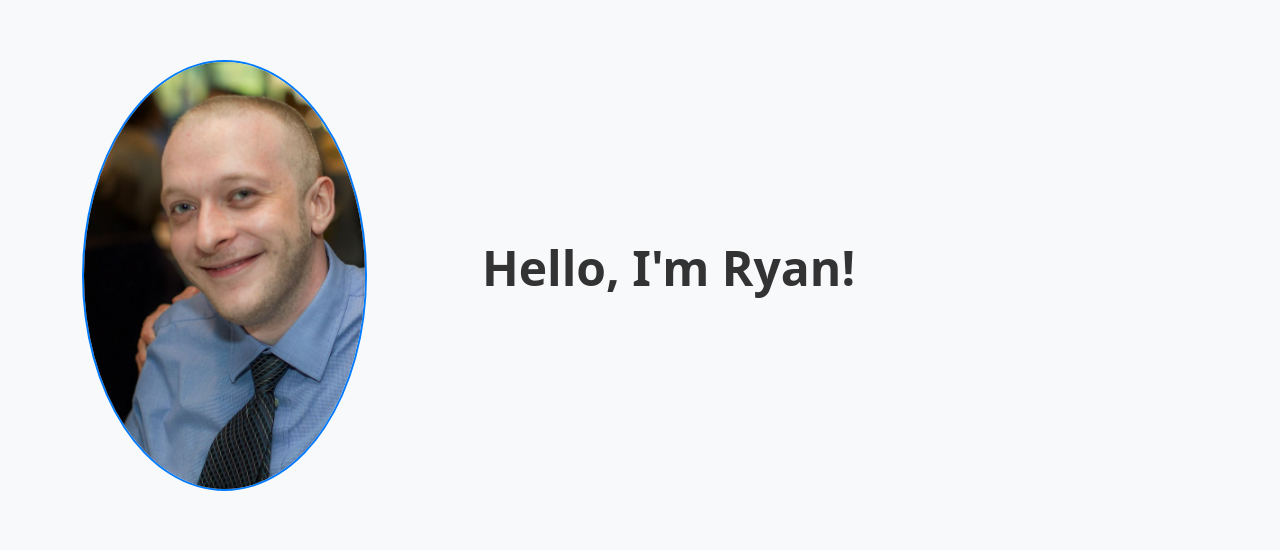
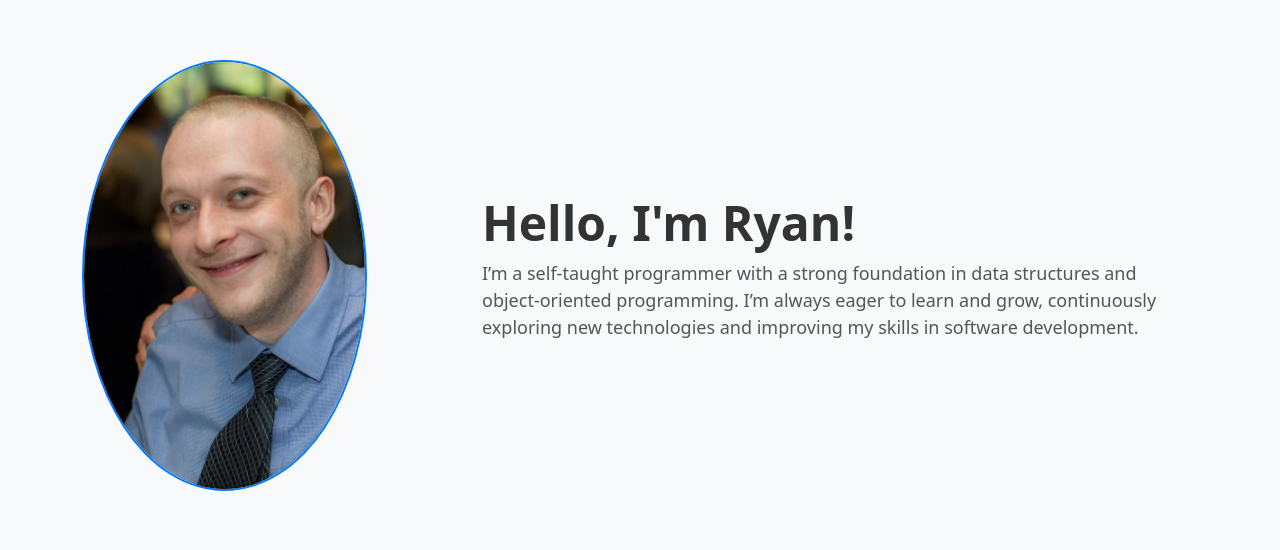
Before and after one commit to RyanMurphy4/Portfolio, a Django app: page / in a window 1280 px wide. Shown: the part 57-607 px from the top of the page. Run offline with Django 4.2, Linux system fonts and the light colour scheme.

Commit message:
update index.html
Include 'about me'

```diff
--- a/my_portfolio/portfolio_app/templates/portfolio_app/index.html
+++ b/my_portfolio/portfolio_app/templates/portfolio_app/index.html
@@ -15,7 +15,8 @@
             <div class="col-md-8">
                 <div class="hero-text">
                     <h1>Hello, I'm Ryan!</h1>
-                    <p></p>
+                    <p>I’m a self-taught programmer with a strong foundation in data structures and object-oriented programming.
+                        I’m always eager to learn and grow, continuously exploring new technologies and improving my skills in software development.</p>
                 </div>
             </div>
         </div>
```
